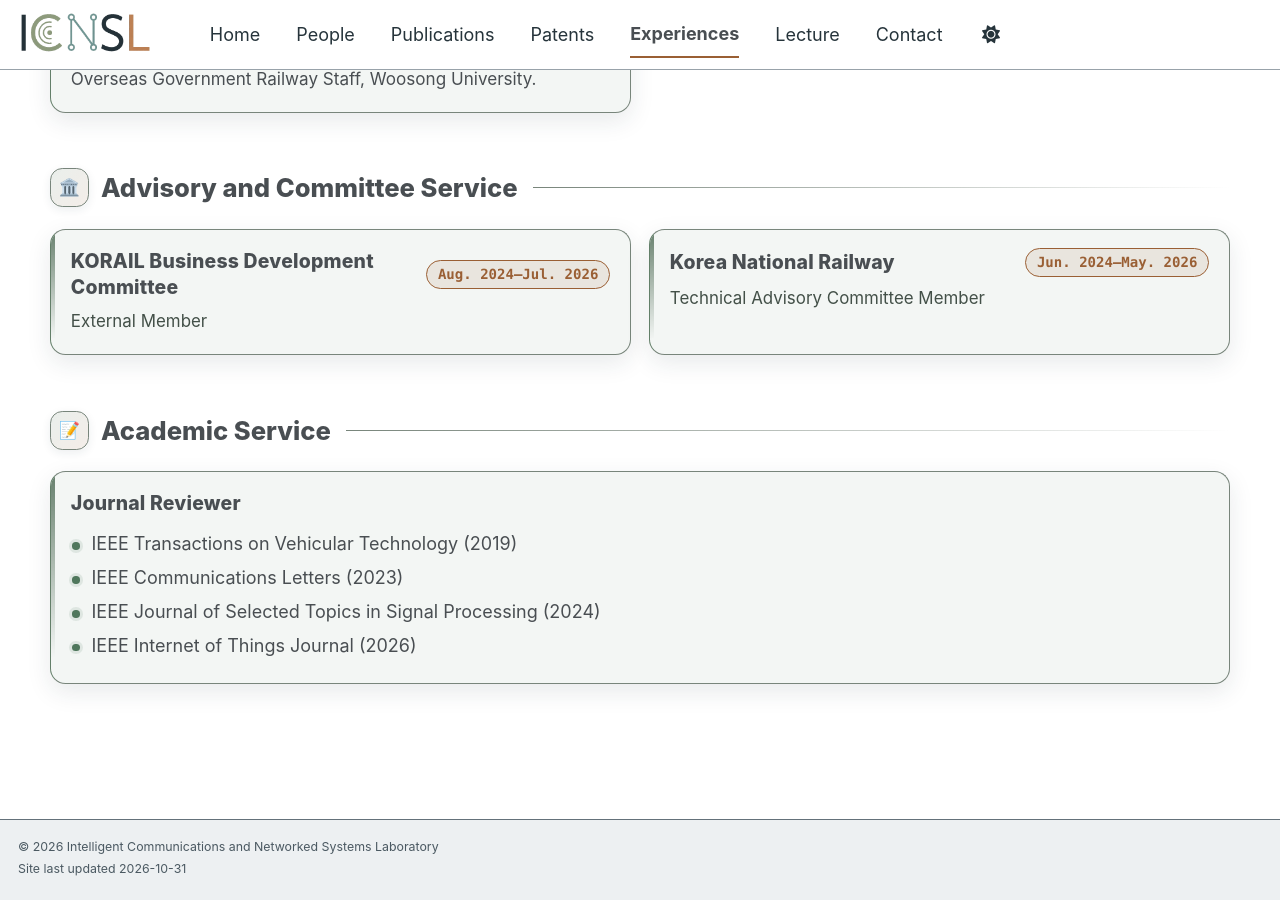
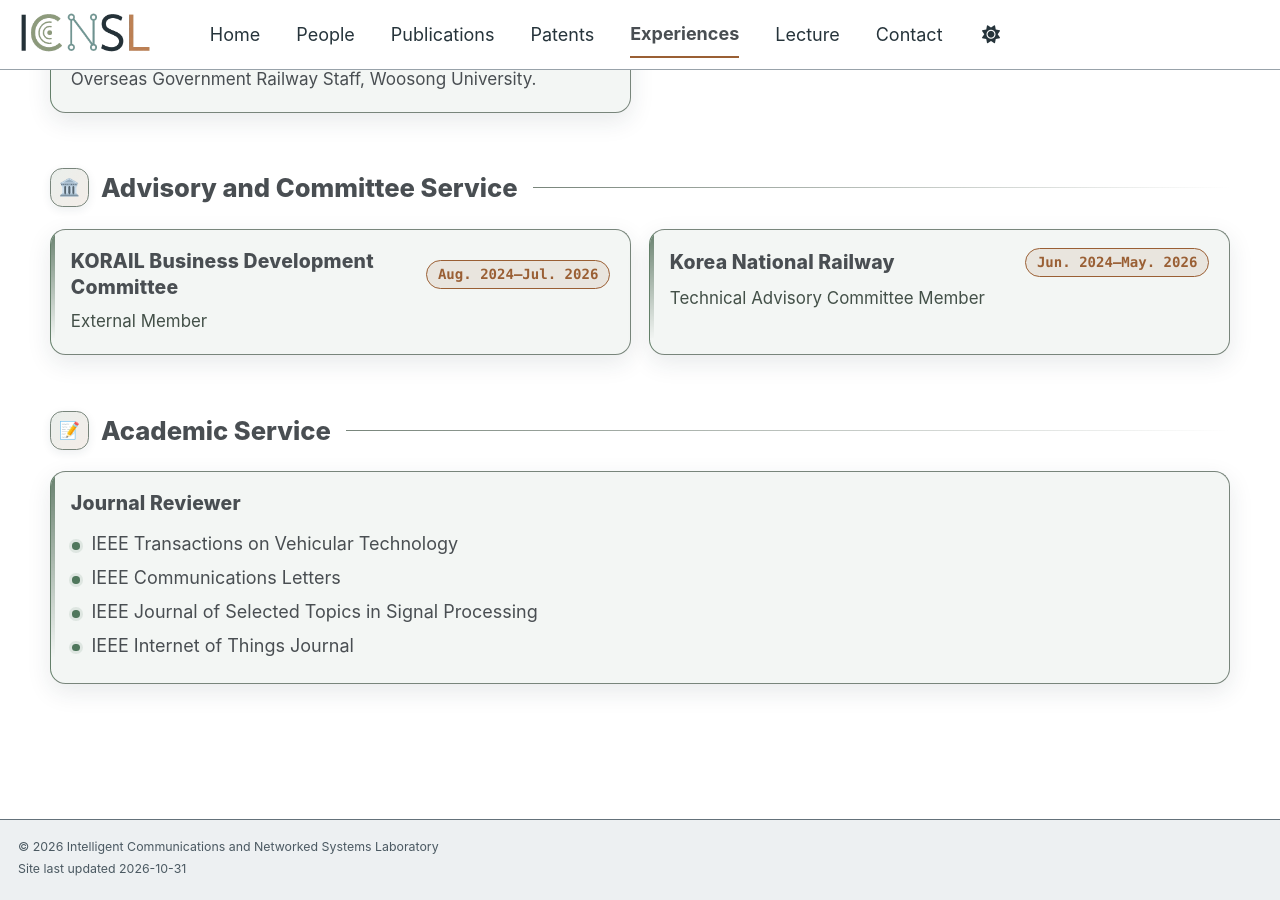
Before and after one commit to icnsl/icnsl.github.io, a Jekyll site: the page built from _pages/experiences.md, in a window 1280 px wide and 900 px high, scrolled down 1552 px. Built offline with Jekyll 4.4.1, drawn with Linux system fonts in a browser that asks for light colours; a script bundle is joined from its source files by our own code; library files that are not in the unit come from our copies.

Commit message:
Update experiences.md

```diff
--- a/_pages/experiences.md
+++ b/_pages/experiences.md
@@ -179,10 +179,10 @@ hide_title: true
     </div>
 
     <ul class="service-details">
-      <li>IEEE Transactions on Vehicular Technology (2019) </li>
-      <li>IEEE Communications Letters (2023) </li>
-      <li>IEEE Journal of Selected Topics in Signal Processing (2024) </li>
-      <li>IEEE Internet of Things Journal (2026) </li>
+      <li>IEEE Transactions on Vehicular Technology </li>
+      <li>IEEE Communications Letters </li>
+      <li>IEEE Journal of Selected Topics in Signal Processing </li>
+      <li>IEEE Internet of Things Journal </li>
     </ul>
   </div>
 </div>
```
